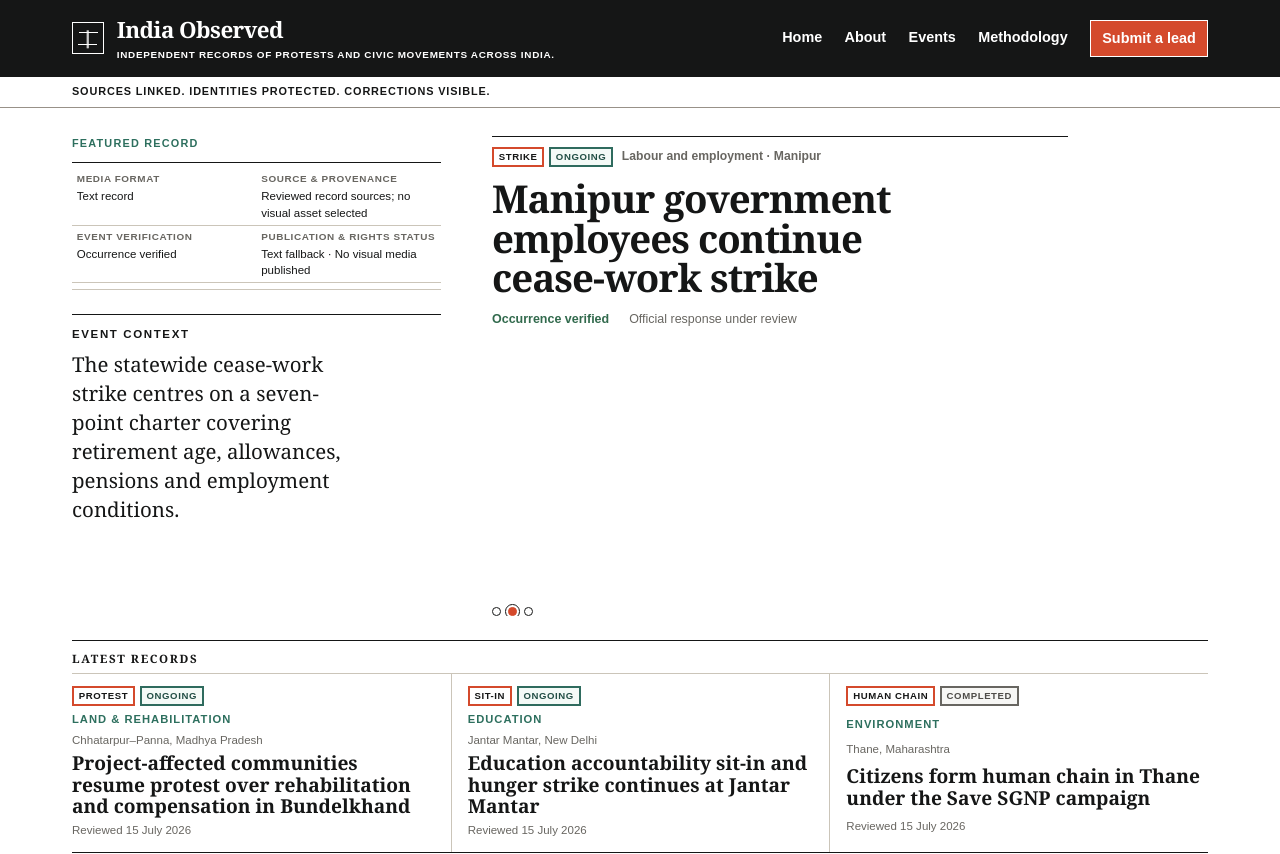
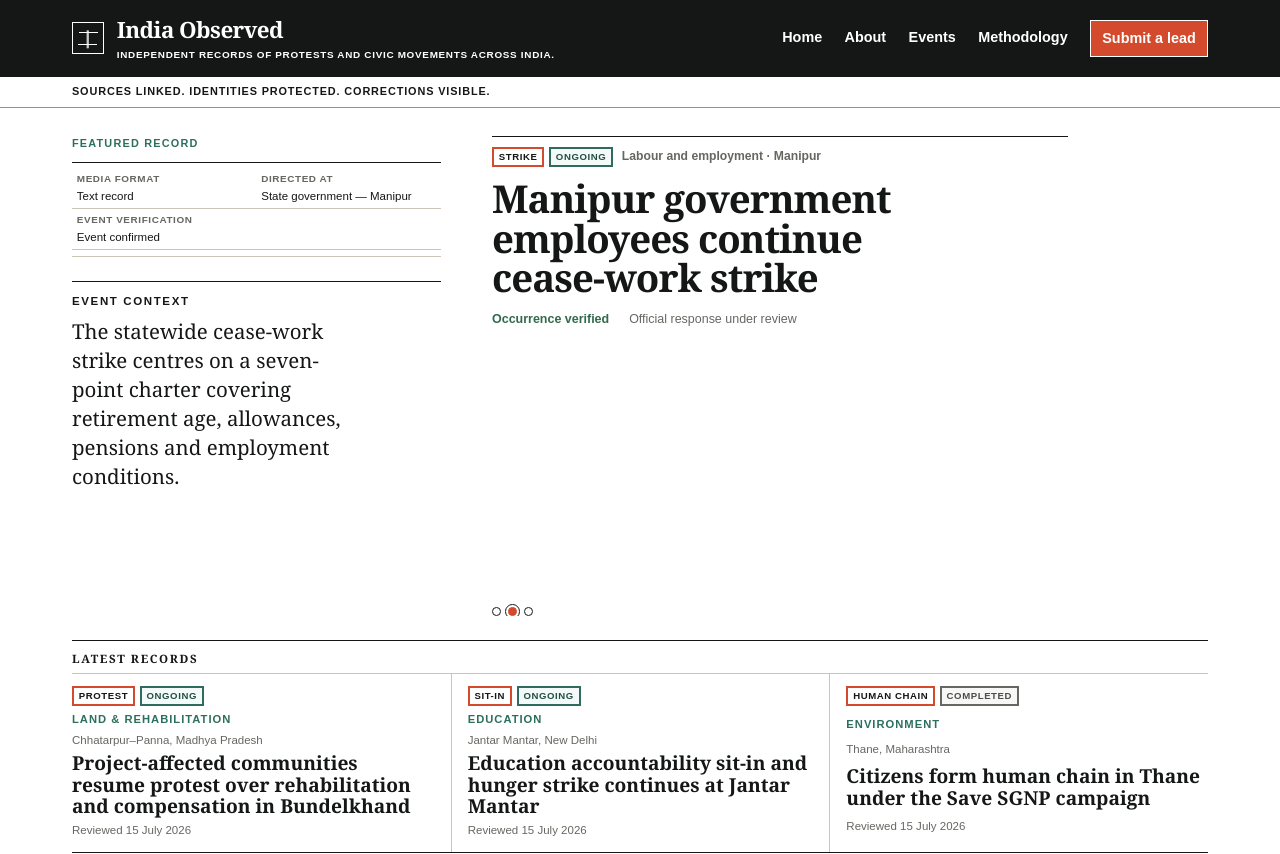
Before and after one commit to naveena04-rao/india-observed, a Next.js app: page / in a window 1280 px wide. Shown: the top 854 px of the page. Built offline with nearby package versions, Linux system fonts and the light colour scheme.

Commit message:
Refine featured disclosure language

```diff
--- a/src/app/components/FeaturedRecordCarousel.tsx
+++ b/src/app/components/FeaturedRecordCarousel.tsx
@@ -67,6 +67,7 @@ export type FeaturedRecord = {
   id: string;
   eventType: EventType;
   eventStatus: EventStatus;
+  directedAt: string;
   title: string;
   place: string;
   topic: string;
@@ -138,24 +139,16 @@ export function FeaturedRecordCarousel({ records, latestRecords }: FeaturedRecor
         <dd>{activeMedia.format}</dd>
       </div>
       <div>
-        <dt>Source &amp; provenance</dt>
-        <dd>
-          {activeMedia.kind === "publisher_video" ? (
-            <a href={activeMedia.sourceUrl} target="_blank" rel="noreferrer">
-              {activeMedia.sourceProvenance}
-            </a>
-          ) : (
-            activeMedia.sourceProvenance
-          )}
-        </dd>
+        <dt>Directed at</dt>
+        <dd>{activeRecord.directedAt}</dd>
       </div>
       <div>
         <dt>Event verification</dt>
         <dd>{activeMedia.eventVerification}</dd>
       </div>
-      <div>
-        <dt>Publication &amp; rights status</dt>
-        <dd>{activeMedia.publicationRightsStatus}</dd>
+      <div className="media-status-grid-empty" aria-hidden="true">
+        <dt />
+        <dd />
       </div>
     </dl>
   );
--- a/src/app/page.tsx
+++ b/src/app/page.tsx
@@ -11,6 +11,7 @@ const featuredRecords = [
     id: "IO-CM-KA-0002",
     eventType: "protest",
     eventStatus: "ongoing",
+    directedAt: "State government — Karnataka",
     title: "Bidadi farmers oppose township land acquisition",
     place: "Bengaluru South, Karnataka",
     topic: "Land and rehabilitation",
@@ -31,7 +32,7 @@ const featuredRecords = [
         "https://c.ndtvimg.com/2026-06/t9gf8cms_bidadi_160x120_30_June_26.png?downsize=1600:900",
       thumbnailAlt: "People gathered outdoors during the Bidadi protest reported by NDTV",
       sourceProvenance: "NDTV · Original publisher page · 30 June 2026",
-      eventVerification: "Provenance and event match confirmed; human editorial review passed",
+      eventVerification: "Event confirmed",
       publicationRightsStatus: "Official source embed · Reuse permission pending",
       caption:
         "NDTV's report depicts a public protest in Bidadi concerning the proposed AI City project; it does not independently resolve disputed land-acquisition details.",
@@ -52,6 +53,7 @@ const featuredRecords = [
     id: "IO-CM-MN-0001",
     eventType: "strike",
     eventStatus: "ongoing",
+    directedAt: "State government — Manipur",
     title: "Manipur government employees continue cease-work strike",
     place: "Manipur",
     topic: "Labour and employment",
@@ -64,7 +66,7 @@ const featuredRecords = [
       kind: "text_record",
       format: "Text record",
       sourceProvenance: "Reviewed record sources; no visual asset selected",
-      eventVerification: "Occurrence verified",
+      eventVerification: "Event confirmed",
       publicationRightsStatus: "Text fallback · No visual media published",
     },
   },
@@ -72,6 +74,7 @@ const featuredRecords = [
     id: "IO-CM-OD-0001",
     eventType: "protest",
     eventStatus: "concluded",
+    directedAt: "District education authorities — Jajpur",
     title: "Dharmasala students protest teacher vacancies",
     place: "Jajpur, Odisha",
     topic: "Education",
@@ -84,7 +87,7 @@ const featuredRecords = [
       kind: "text_record",
       format: "Text record",
       sourceProvenance: "Reviewed record sources; no visual asset selected",
-      eventVerification: "Outcome documented",
+      eventVerification: "Event and outcome confirmed",
       publicationRightsStatus: "Text fallback · No visual media published",
     },
   },
```
Also changed, not shown: 1 other file (tests, documents, lock files or other folders).
